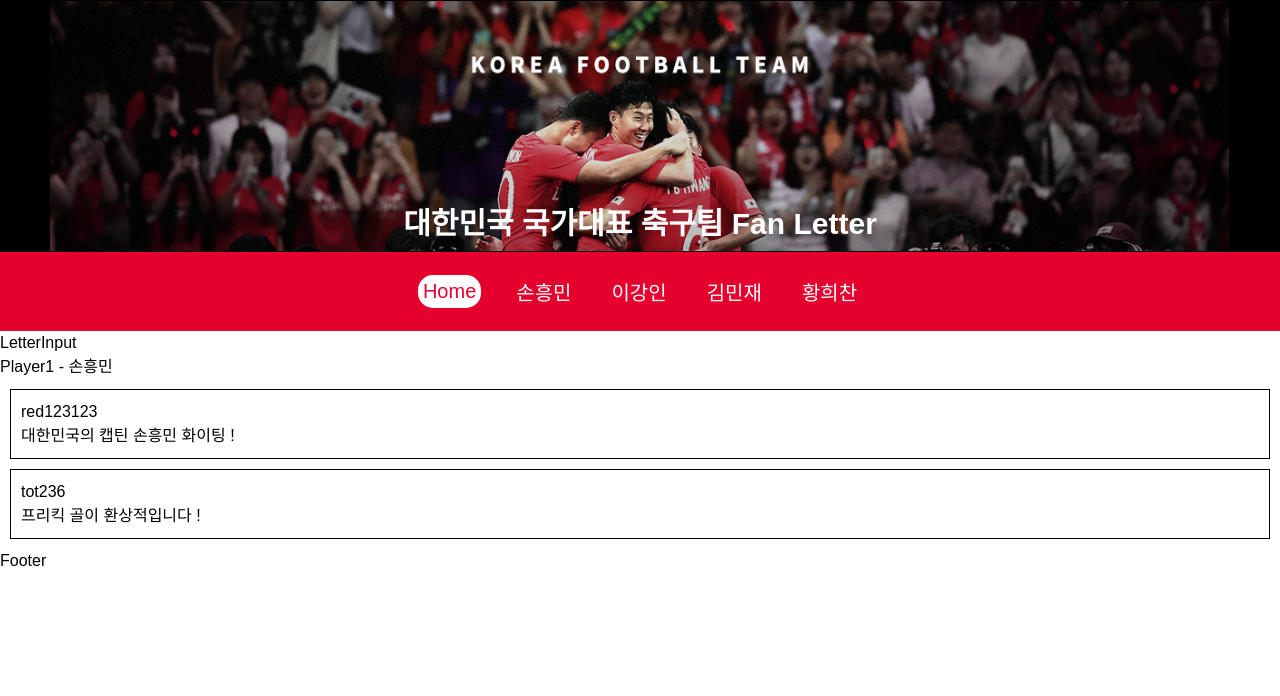
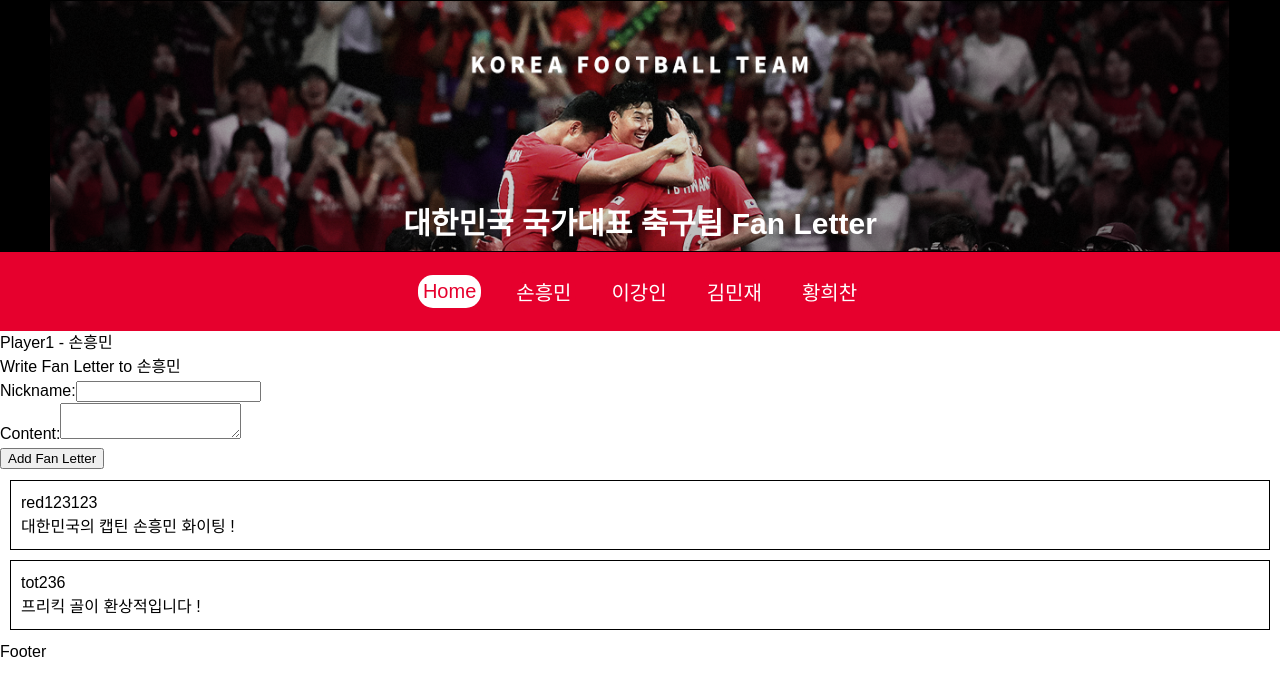
Before and after one commit to gggimmmin/football-fanletter, a React (Create React App) app: page /player1 in a window 1280 px wide. Shown: the top 696 px of the page. Built offline with nearby package versions, Linux system fonts and the light colour scheme.

Commit message:
feat: 팬레터 등록 기능 구현

```diff
--- a/src/App.jsx
+++ b/src/App.jsx
@@ -2,7 +2,6 @@ import React from "react";
 import Globalstyle from "src/styles/GlobalStyle";
 import Header from "./components/Header";
 import Navigation from "./components/Navigation";
-import LetterInput from "./components/LetterInput";
 import Footer from "./components/Footer";
 import { BrowserRouter as Router } from "react-router-dom";
 import AppRoutes from "src/shared/Router";
@@ -14,7 +13,6 @@ function App() {
         <Globalstyle />
         <Header />
         <Navigation />
-        <LetterInput />
         <AppRoutes />
         <Footer />
       </>
--- a/src/components/LetterInput.jsx
+++ b/src/components/LetterInput.jsx
@@ -1,7 +1,50 @@
-import React from "react";
+// LetterInput.js
+import React, { useState } from "react";
 
-function LetterInput() {
-  return <div>LetterInput</div>;
-}
+const LetterInput = ({ onAddFanLetter, currentPlayer }) => {
+  const [nickname, setNickname] = useState("");
+  const [content, setContent] = useState("");
+
+  const handleAddFanLetter = () => {
+    if (nickname.trim() === "" || content.trim() === "") {
+      alert("닉네임과 내용을 모두 제공해주세요.");
+      return;
+    }
+
+    const newFanLetter = {
+      id: new Date().getTime(),
+      writedTo: currentPlayer,
+      nickname: nickname,
+      content: content,
+    };
+
+    onAddFanLetter(newFanLetter);
+
+    setNickname("");
+    setContent("");
+  };
+
+  return (
+    <div>
+      <h2>Write Fan Letter to {currentPlayer}</h2>
+      <div>
+        <label>Nickname:</label>
+        <input
+          type="text"
+          value={nickname}
+          onChange={(e) => setNickname(e.target.value)}
+        />
+      </div>
+      <div>
+        <label>Content:</label>
+        <textarea
+          value={content}
+          onChange={(e) => setContent(e.target.value)}
+        />
+      </div>
+      <button onClick={handleAddFanLetter}>Add Fan Letter</button>
+    </div>
+  );
+};
 
 export default LetterInput;
--- a/src/pages/Player1.jsx
+++ b/src/pages/Player1.jsx
@@ -1,13 +1,21 @@
-import React from "react";
+import React, { useState } from "react";
 import fakeData from "../data/fakeData.json";
 import { ListItem } from "src/styles/PlayerStyle";
+import LetterInput from "src/components/LetterInput";
 
 function Player1() {
-  const playerData = fakeData.filter((item) => item.writedTo === "손흥민");
+  const [playerData, setPlayerData] = useState(
+    fakeData.filter((item) => item.writedTo === "손흥민")
+  );
+
+  const handleAddFanLetter = (newFanLetter) => {
+    setPlayerData([...playerData, newFanLetter]);
+  };
 
   return (
     <div>
       <h1>Player1 - 손흥민</h1>
+      <LetterInput onAddFanLetter={handleAddFanLetter} currentPlayer="손흥민" />
       <ul>
         {playerData.map((item) => (
           <ListItem key={item.id}>
--- a/src/pages/Player2.jsx
+++ b/src/pages/Player2.jsx
@@ -1,13 +1,21 @@
-import React from "react";
+import React, { useState } from "react";
 import fakeData from "../data/fakeData.json";
 import { ListItem } from "src/styles/PlayerStyle";
+import LetterInput from "src/components/LetterInput";
 
-function Player2() {
-  const playerData = fakeData.filter((item) => item.writedTo === "이강인");
+function Player1() {
+  const [playerData, setPlayerData] = useState(
+    fakeData.filter((item) => item.writedTo === "이강인")
+  );
+
+  const handleAddFanLetter = (newFanLetter) => {
+    setPlayerData([...playerData, newFanLetter]);
+  };
 
   return (
     <div>
       <h1>Player2 - 이강인</h1>
+      <LetterInput onAddFanLetter={handleAddFanLetter} currentPlayer="이강인" />
       <ul>
         {playerData.map((item) => (
           <ListItem key={item.id}>
@@ -20,4 +28,4 @@ function Player2() {
   );
 }
 
-export default Player2;
+export default Player1;
--- a/src/pages/Player3.jsx
+++ b/src/pages/Player3.jsx
@@ -1,13 +1,21 @@
-import React from "react";
+import React, { useState } from "react";
 import fakeData from "../data/fakeData.json";
 import { ListItem } from "src/styles/PlayerStyle";
+import LetterInput from "src/components/LetterInput";
 
-function Player3() {
-  const playerData = fakeData.filter((item) => item.writedTo === "김민재");
+function Player1() {
+  const [playerData, setPlayerData] = useState(
+    fakeData.filter((item) => item.writedTo === "김민재")
+  );
+
+  const handleAddFanLetter = (newFanLetter) => {
+    setPlayerData([...playerData, newFanLetter]);
+  };
 
   return (
     <div>
       <h1>Player3 - 김민재</h1>
+      <LetterInput onAddFanLetter={handleAddFanLetter} currentPlayer="김민재" />
       <ul>
         {playerData.map((item) => (
           <ListItem key={item.id}>
@@ -20,4 +28,4 @@ function Player3() {
   );
 }
 
-export default Player3;
+export default Player1;
--- a/src/pages/Player4.jsx
+++ b/src/pages/Player4.jsx
@@ -1,13 +1,21 @@
-import React from "react";
+import React, { useState } from "react";
 import fakeData from "../data/fakeData.json";
 import { ListItem } from "src/styles/PlayerStyle";
+import LetterInput from "src/components/LetterInput";
 
-function Player4() {
-  const playerData = fakeData.filter((item) => item.writedTo === "황희찬");
+function Player1() {
+  const [playerData, setPlayerData] = useState(
+    fakeData.filter((item) => item.writedTo === "황희찬")
+  );
+
+  const handleAddFanLetter = (newFanLetter) => {
+    setPlayerData([...playerData, newFanLetter]);
+  };
 
   return (
     <div>
       <h1>Player4 - 황희찬</h1>
+      <LetterInput onAddFanLetter={handleAddFanLetter} currentPlayer="황희찬" />
       <ul>
         {playerData.map((item) => (
           <ListItem key={item.id}>
@@ -20,4 +28,4 @@ function Player4() {
   );
 }
 
-export default Player4;
+export default Player1;
```
Also changed, not shown: src/styles/LetterInputStyle.jsx (added).
